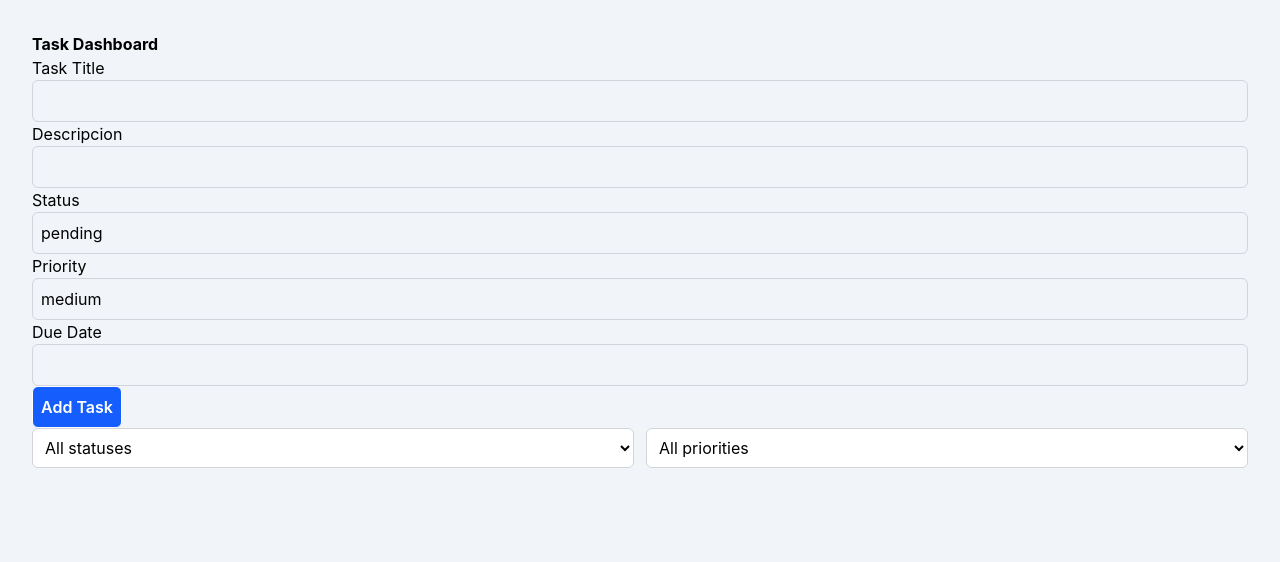
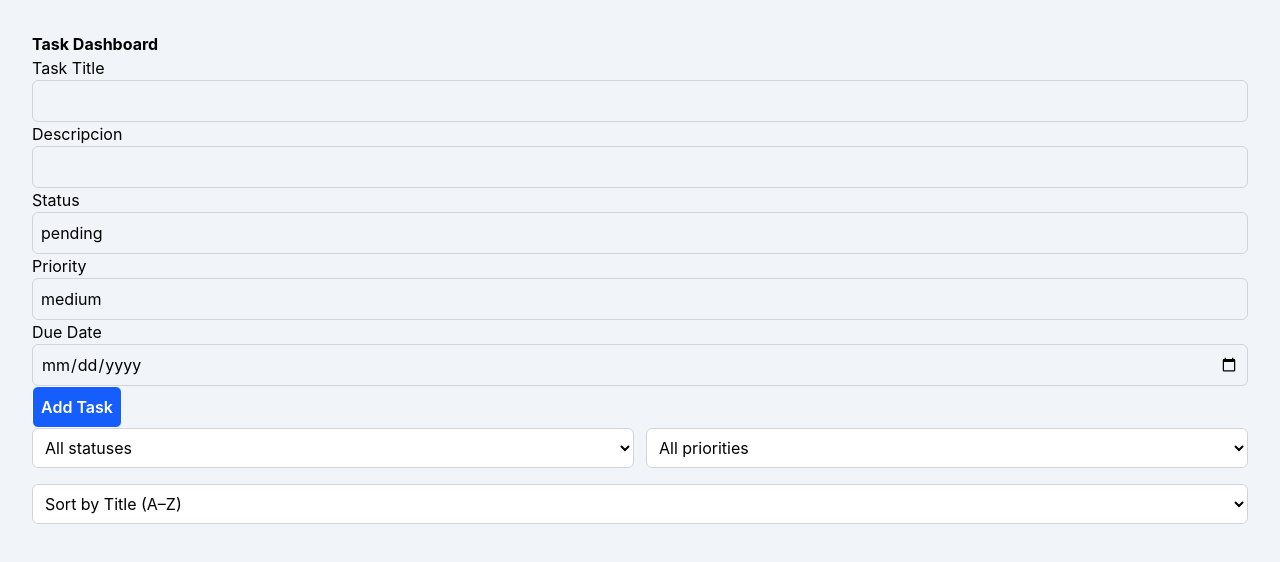
Before and after one commit to acpalacios3/task-dashboard, a React (Vite) app: page / in a window 1280 px wide. Shown: the top 562 px of the page. Built offline with nearby package versions, Linux system fonts and the light colour scheme.

Commit message:
Add sorting functionality by title and dueDate

```diff
--- a/src/App.tsx
+++ b/src/App.tsx
@@ -44,8 +44,7 @@ function App() {
     );
   }
 
-
- function handleEdit(){}
+  function handleEdit() { }
 
   return (
     <div className="min-h-screen bg-slate-100 p-8">
--- a/src/components/TaskFilter/TaskFilter.tsx
+++ b/src/components/TaskFilter/TaskFilter.tsx
@@ -1,8 +1,8 @@
 import { useState } from "react";
-import type {TaskStatus, TaskPriority} from "../../types";
+import type { TaskStatus, TaskPriority } from "../../types";
 import type { TaskFilterProps } from "../../types";
 
-export default function TaskFilter({onFilterChange,}: TaskFilterProps) {
+export default function TaskFilter({ onFilterChange, }: TaskFilterProps) {
 
     const [status, setStatus] = useState<TaskStatus | "all">("all");
     const [priority, setPriority] = useState<TaskPriority | "all">("all");
--- a/src/components/TaskForm/TaskForm.tsx
+++ b/src/components/TaskForm/TaskForm.tsx
@@ -128,7 +128,7 @@ export default function TaskForm({ onSubmit }: TaskFormProps) {
                 <input
                     id="dueDate"
                     name="dueDate"
-                    type="text"
+                    type="date"
                     value={formData.dueDate}
                     onChange={handleChange}
                 />
--- a/src/components/TaskList/TaskItem.tsx
+++ b/src/components/TaskList/TaskItem.tsx
@@ -42,12 +42,10 @@ export default function TaskItem({
           Delete
         </button>
 
-
         <button
           className="rounded-md border bg-blue-600 p-2 font-semibold text-white"
           type="button"
           onClick={() => onEdit(task)}
-
         >
           Edit
         </button>
--- a/src/components/TaskList/TaskList.tsx
+++ b/src/components/TaskList/TaskList.tsx
@@ -8,7 +8,6 @@ type TaskFilters = {
   priority?: TaskPriority | "all";
 };
 
-
 export default function TaskList({
   tasks,
   onStatusChange,
@@ -16,12 +15,18 @@ export default function TaskList({
   onEdit,
 }: TaskListProps) {
 
-   const [filters, setFilters] = useState<TaskFilters>({
+
+  //  useState for filtering by status and priority
+  const [filters, setFilters] = useState<TaskFilters>({
     status: "all",
     priority: "all",
   });
 
-  // Filters tasks by status and priority.
+  //  useState for sorting functionality
+  const [sortBy, setSortBy] = useState<"title" | "dueDate">("title");
+
+
+  // filters tasks by status and priority.
   const filteredTasks = tasks.filter((task) => {
     const matchesStatus =
       filters.status === "all" ||
@@ -34,15 +39,42 @@ export default function TaskList({
       task.priority === filters.priority;
 
     return matchesStatus && matchesPriority;
-});
+  });
+
+  //  sort by title and dueDate
+  const sortedTasks = [...filteredTasks].sort((a, b) => {
+    if (sortBy === "title") {
+      return a.title.localeCompare(b.title);
+    }
+
+    return a.dueDate.localeCompare(b.dueDate);
+  });
+
 
   return (
     <div>
 
       <TaskFilter onFilterChange={setFilters} />
 
+      <select
+          value={sortBy}
+          onChange={(event) =>
+            setSortBy(event.target.value as "title" | "dueDate")
+          }
+          className="mb-4 rounded-md border border-gray-300 bg-white p-2"
+        >
+          <option value="title">Sort by Title (A–Z)</option>
+          <option value="dueDate">Sort by Due Date</option>
+      </select>
+
+
+
+
       {/* {tasks.map((task) => ( */}
-        {filteredTasks.map((task) => (
+      {/* {filteredTasks.map((task) => ( */}
+
+
+        {sortedTasks.map((task) => (
         <TaskItem
           key={task.id}
           task={task}
```
Lines whose indentation alone changed are shown as unchanged.
